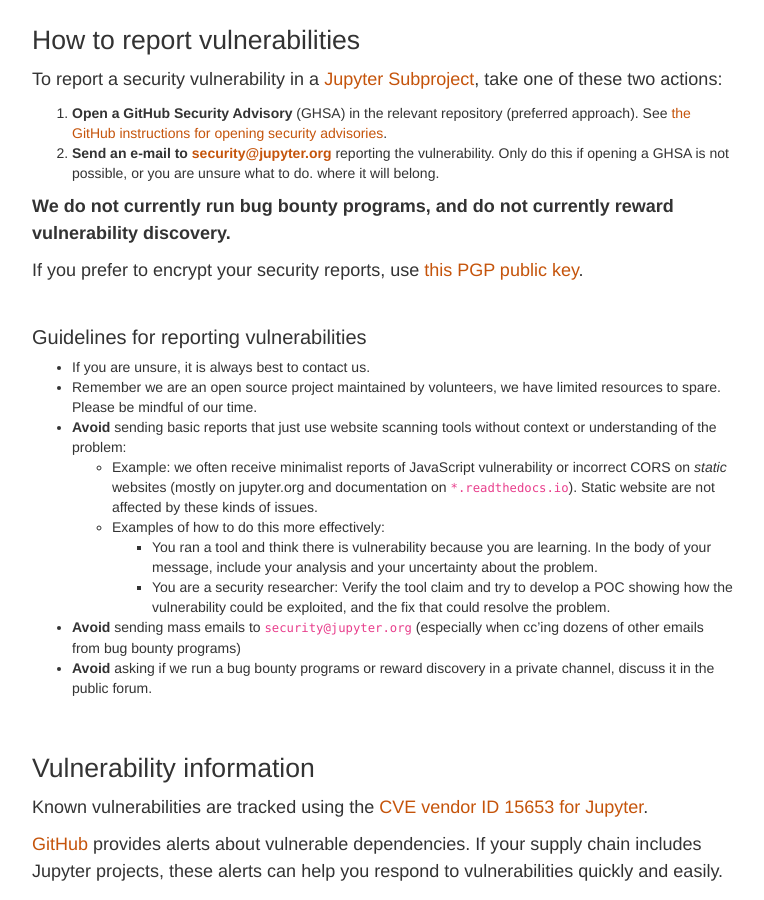
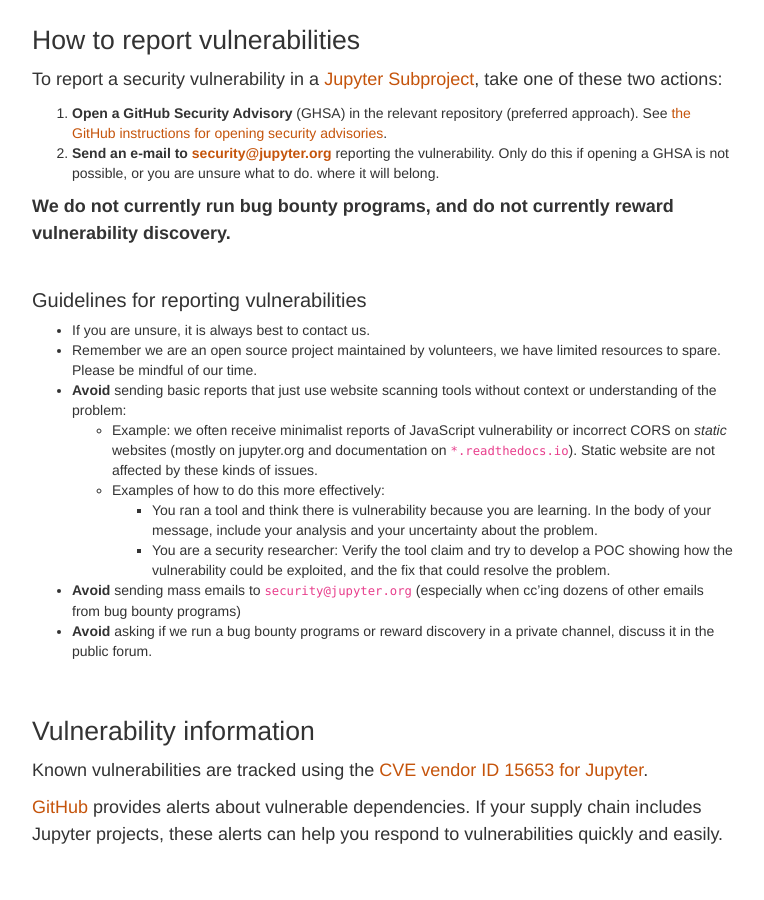
Before and after one commit to jupyter/jupyter.github.io, a Jekyll site: the page built from security.md, in a window 1280 px wide and 900 px high, scrolled down 410 px. Shown: the whole window, without its empty margins (257-1021 px from the left). Built offline with Jekyll 4.4.1, drawn with Linux system fonts in a browser that asks for light colours; comment, search, counter and statistics services are not loaded.

Commit message:
Remove PGP key from security reporting instructions (#849)

```diff
--- a/security.md
+++ b/security.md
@@ -20,8 +20,6 @@
 
 **We do not currently run bug bounty programs, and do not currently reward
 vulnerability discovery.**
-
-If you prefer to encrypt your security reports, use [this PGP public key](assets/ipython_security.asc).
 
 ### Guidelines for reporting vulnerabilities
 
```
